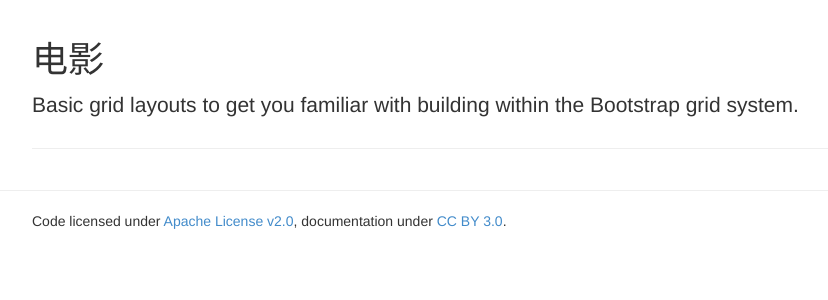
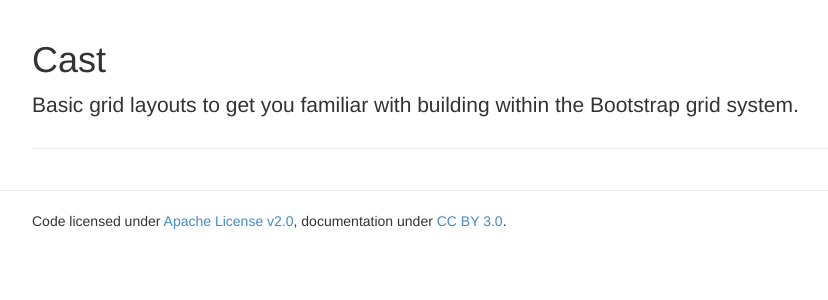
Before and after one commit to the5fire/django_cast, a Django app: page / in a window 1280 px wide. Shown: the top 300 px of the page, without its empty margins (38-866 px from the left). Run offline with Django 3.2, Linux system fonts and the light colour scheme; data that the repository does not hold is empty; some libraries are stand-ins or nearby versions.

```diff
--- a/cast/templates/index.html
+++ b/cast/templates/index.html
@@ -12,7 +12,7 @@
     <body>
         <div class="container">
             <div class="page-header">
-                <h1>电影</h1>
+                <h1>Cast</h1>
                 <p class="lead">Basic grid layouts to get you familiar with building within the Bootstrap grid system.</p>
             </div>
         </div>
```
